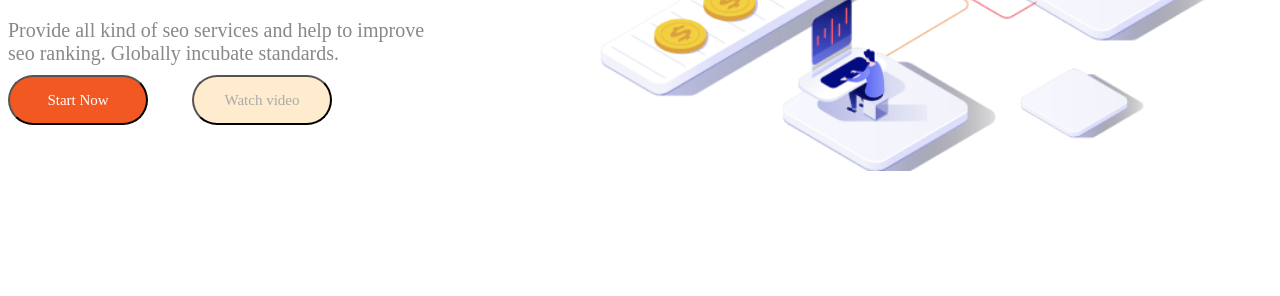
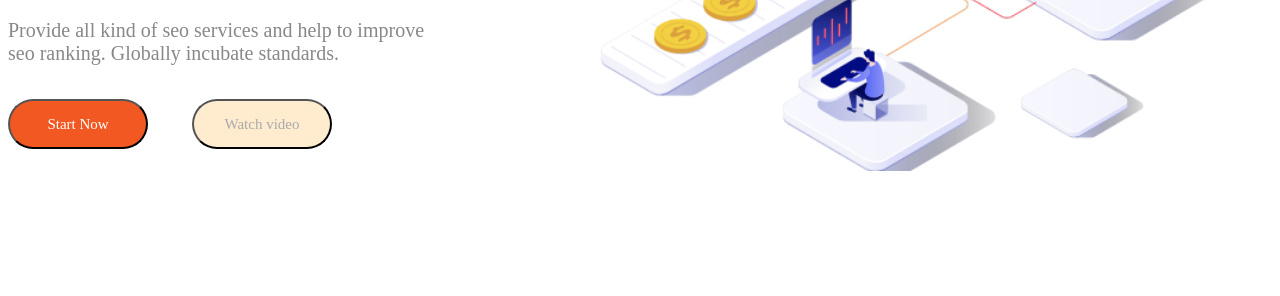
Before and after one commit to DenisStychynski/NewSite, a plain HTML site: page index.html in a window 1280 px wide. Shown: the part 421-717 px from the top of the page. Drawn offline with Linux system fonts and the light colour scheme.

Commit message:
HomeWork

```diff
--- a/style.css
+++ b/style.css
@@ -130,8 +130,8 @@
    }
 
    .Rectangle11 {
-       width: 589px;
-       height: 494px;
+       /* width: 589px;
+       height: 494px; */
    }
 
    .SEO {
@@ -143,8 +143,9 @@
        font-style: normal;
        font-weight: 500;
        line-height: normal;
-       position: absolute;
-       top: 25%;
+       display: flex;
+       justify-content: flex-start;
+       align-items: center;
    }
 
    .Prov {
@@ -163,10 +164,7 @@
                     height: 65px; */
    }
 
-   .Rectangle13 {
-       /* width: 374px;
-                    height: 94px; */
-   }
+   .Rectangle13 {}
 
    .button {
        width: 140px;
@@ -174,8 +172,11 @@
        flex-shrink: 0;
        border-radius: 50px;
        background: #F25822;
+       display: flex;
+       align-items: center;
+       justify-content: center;
        position: absolute;
-       top: 62%;
+       top: 65%;
    }
 
    .start {
@@ -193,8 +194,10 @@
        flex-shrink: 0;
        border-radius: 50px;
        background: blanchedalmond;
+       align-items: center;
+       justify-content: center;
        position: absolute;
-       top: 62%;
+       top: 65%;
        left: 15%;
    }
 
@@ -205,11 +208,6 @@
        font-style: normal;
        font-weight: 400;
        line-height: normal;
-   }
-
-   .Rectangle14 {
-       /* width: 1240px;
-                    height: 188px; */
    }
 
    .img1 {
```
